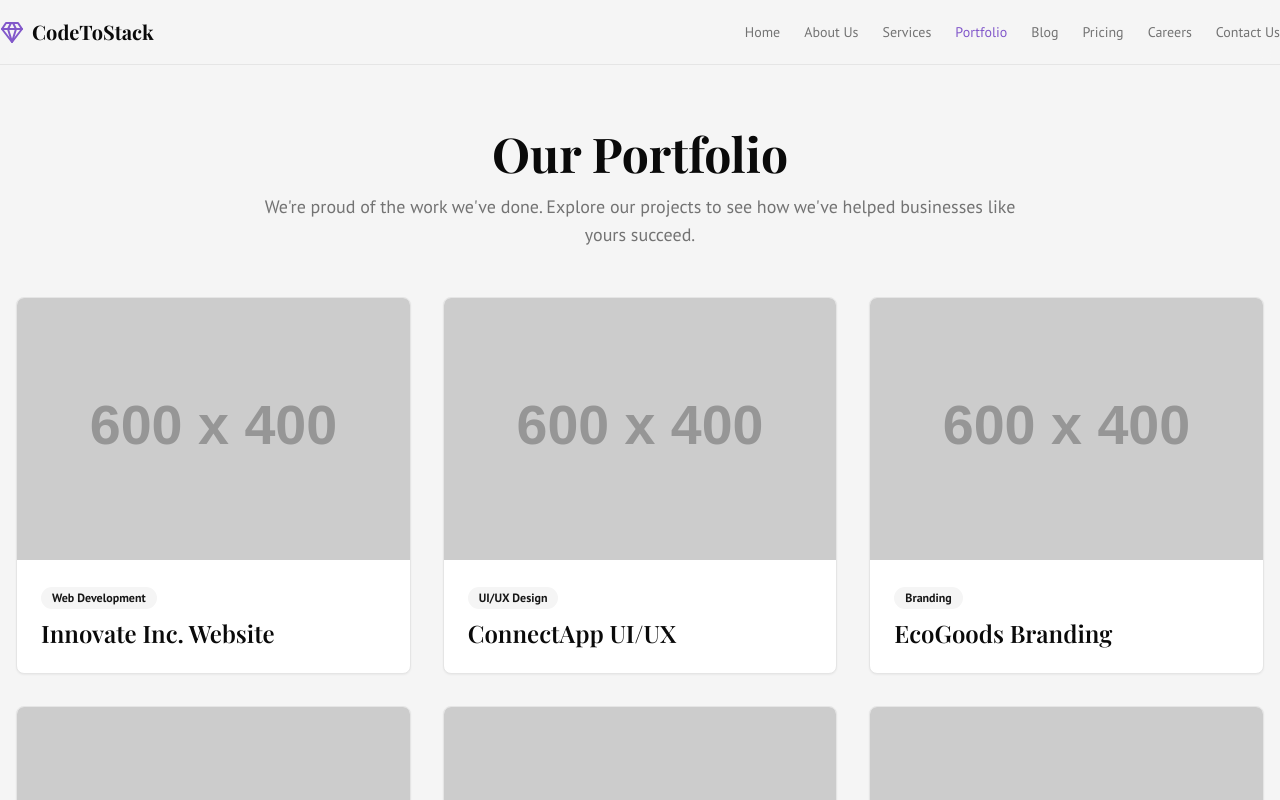
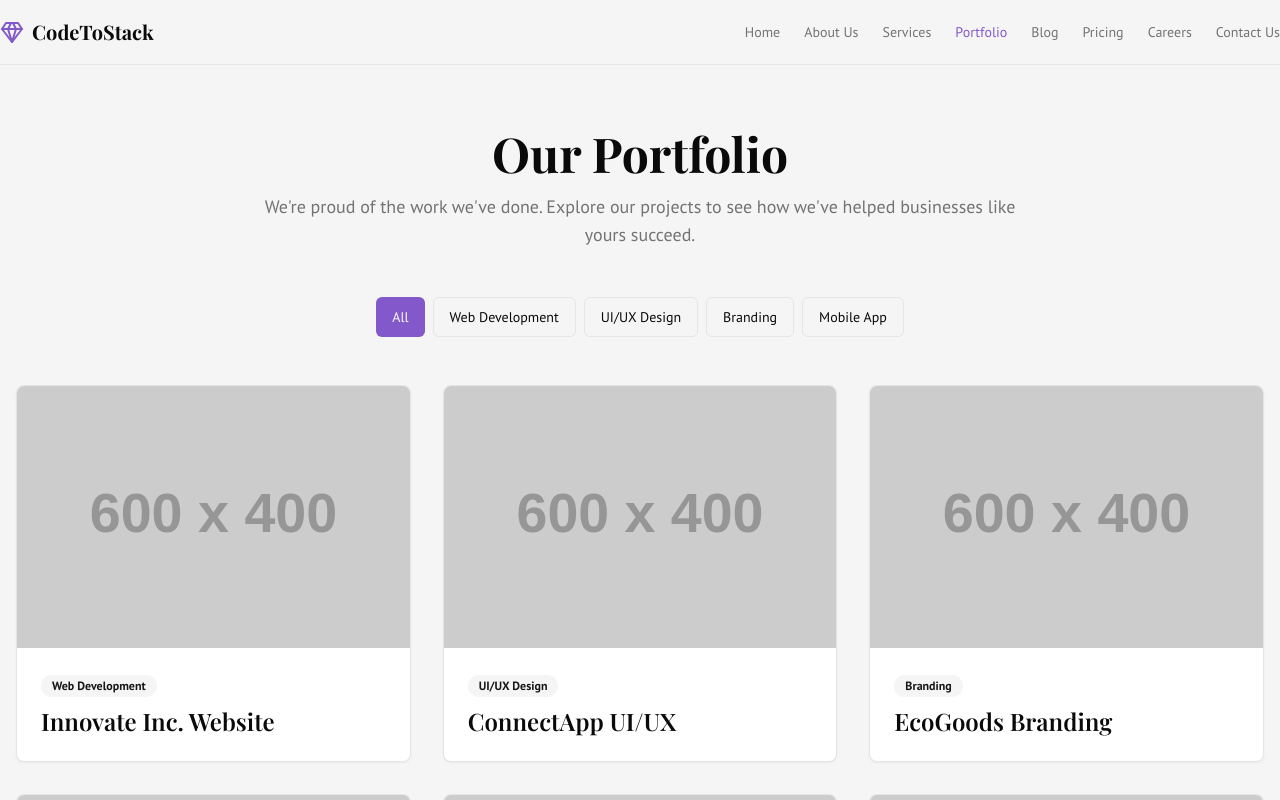
Before and after one commit to zobi404/coretostack, a Next.js app: page /portfolio in a window 1280 px wide. Shown: the top 800 px of the page. Built offline with nearby package versions, Linux system fonts and the light colour scheme; a web font is replaced by a local one.

Commit message:
now edit portfolio page and add some buttons accroding to stacks like we

```diff
--- a/src/app/portfolio/page.tsx
+++ b/src/app/portfolio/page.tsx
@@ -1,6 +1,11 @@
+"use client";
+
+import { useState } from "react";
 import Image from "next/image";
 import { Card, CardContent } from "@/components/ui/card";
 import { Badge } from "@/components/ui/badge";
+import { Button } from "@/components/ui/button";
+import { cn } from "@/lib/utils";
 
 const portfolioItems = [
   { id: 1, title: "Innovate Inc. Website", category: "Web Development", imageUrl: "https://placehold.co/600x400.png", hint: "corporate office" },
@@ -13,10 +18,15 @@ const portfolioItems = [
   { id: 8, title: "FinSavvy App Design", category: "UI/UX Design", imageUrl: "https://placehold.co/600x400.png", hint: "finance app" },
 ];
 
-// In a real app, this would come from a state management solution
 const categories = ["All", "Web Development", "UI/UX Design", "Branding", "Mobile App"];
 
 export default function PortfolioPage() {
+  const [selectedCategory, setSelectedCategory] = useState("All");
+
+  const filteredItems = selectedCategory === "All"
+    ? portfolioItems
+    : portfolioItems.filter(item => item.category === selectedCategory);
+
   return (
     <div className="container mx-auto px-4 py-16">
       <section className="text-center mb-12">
@@ -26,15 +36,20 @@ export default function PortfolioPage() {
         </p>
       </section>
 
-      {/* Filter could be implemented with state management */}
-      {/* <div className="flex justify-center flex-wrap gap-2 mb-12">
+      <div className="flex justify-center flex-wrap gap-2 mb-12">
         {categories.map(category => (
-          <Button key={category} variant="outline">{category}</Button>
+          <Button
+            key={category}
+            variant={selectedCategory === category ? "default" : "outline"}
+            onClick={() => setSelectedCategory(category)}
+          >
+            {category}
+          </Button>
         ))}
-      </div> */}
+      </div>
 
       <section className="grid grid-cols-1 sm:grid-cols-2 lg:grid-cols-3 gap-8">
-        {portfolioItems.map((item) => (
+        {filteredItems.map((item) => (
           <Card key={item.id} className="overflow-hidden group transition-shadow hover:shadow-xl">
             <div className="overflow-hidden">
               <Image
```
